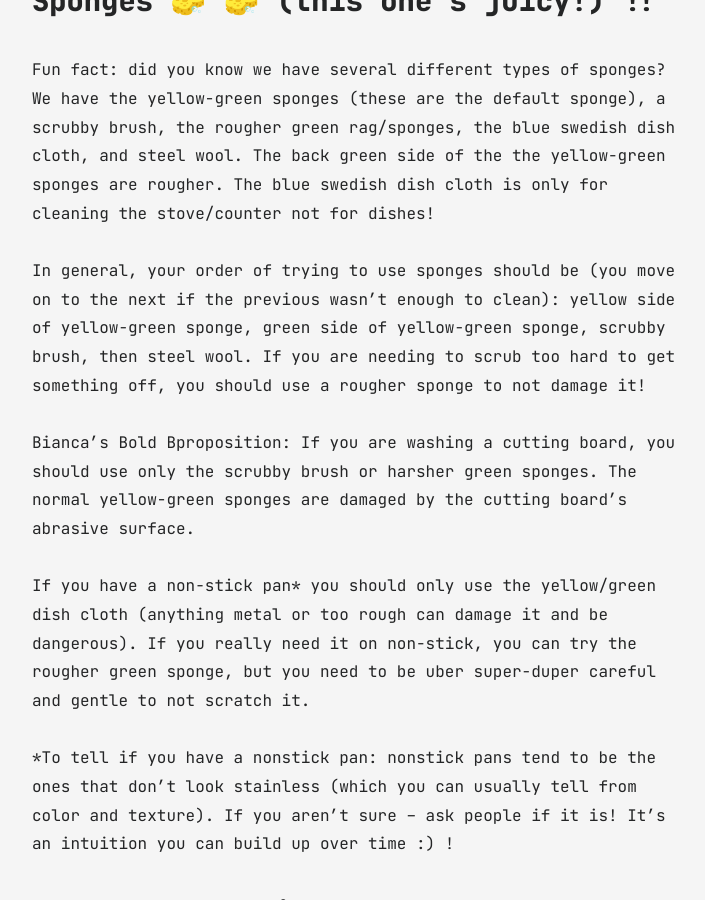
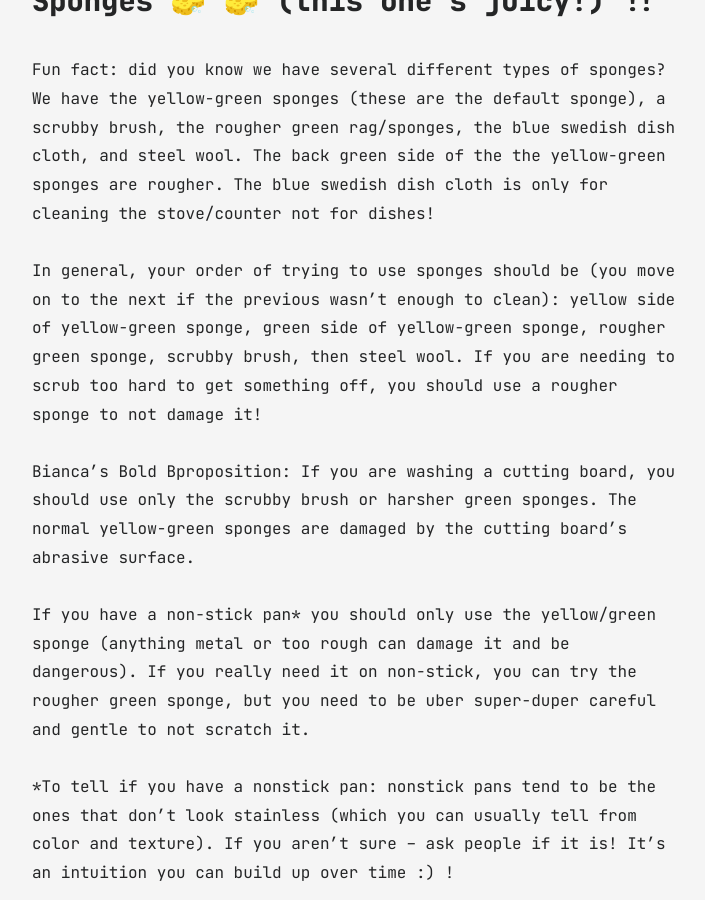
Before and after one commit to dishes-digest/dishes-digest.github.io, a Jekyll site: the page built from all_collections/_posts/2024-04-16-dishes-digest.md, in a window 1280 px wide and 900 px high, scrolled down 603 px. Shown: the whole window, without its empty margins (283-988 px from the left). Built offline with Jekyll 4.4.1, drawn with Linux system fonts in a browser that asks for light colours.

Commit message:
trying again to fix pages

```diff
--- a/all_collections/_posts/2024-04-14-dishes-digest.md
+++ b/all_collections/_posts/2024-04-16-dishes-digest.md
@@ -13,11 +13,11 @@ And what’s new, now were online too!! You can view a record of all dishes dige
 
 Fun fact: did you know we have several different types of sponges? We have the yellow-green sponges (these are the default sponge), a scrubby brush, the rougher green rag/sponges, the blue swedish dish cloth, and steel wool. The back green side of the the yellow-green sponges are rougher. The blue swedish dish cloth is only for cleaning the stove/counter not for dishes!
 
-In general, your order of trying to use sponges should be (you move on to the next if the previous wasn’t enough to clean): yellow side of yellow-green sponge, green side of yellow-green sponge, scrubby brush, then steel wool. If you are needing to scrub too hard to get something off, you should use a rougher sponge to not damage it!
+In general, your order of trying to use sponges should be (you move on to the next if the previous wasn’t enough to clean): yellow side of yellow-green sponge, green side of yellow-green sponge, rougher green sponge, scrubby brush, then steel wool. If you are needing to scrub too hard to get something off, you should use a rougher sponge to not damage it!
 
 Bianca’s Bold Bproposition: If you are washing a cutting board, you should use only the scrubby brush or harsher green sponges. The normal yellow-green sponges are damaged by the cutting board’s abrasive surface.
 
-If you have a non-stick pan* you should only use the yellow/green dish cloth (anything metal or too rough can damage it and be dangerous). If you really need it on non-stick, you can try the rougher green sponge, but you need to be uber super-duper careful and gentle to not scratch it.
+If you have a non-stick pan* you should only use the yellow/green sponge (anything metal or too rough can damage it and be dangerous). If you really need it on non-stick, you can try the rougher green sponge, but you need to be uber super-duper careful and gentle to not scratch it.
 
 *To tell if you have a nonstick pan: nonstick pans tend to be the ones that don’t look stainless (which you can usually tell from color and texture). If you aren’t sure – ask people if it is! It’s an intuition you can build up over time :) !
 
```
Also changed, not shown: 3 other files.
